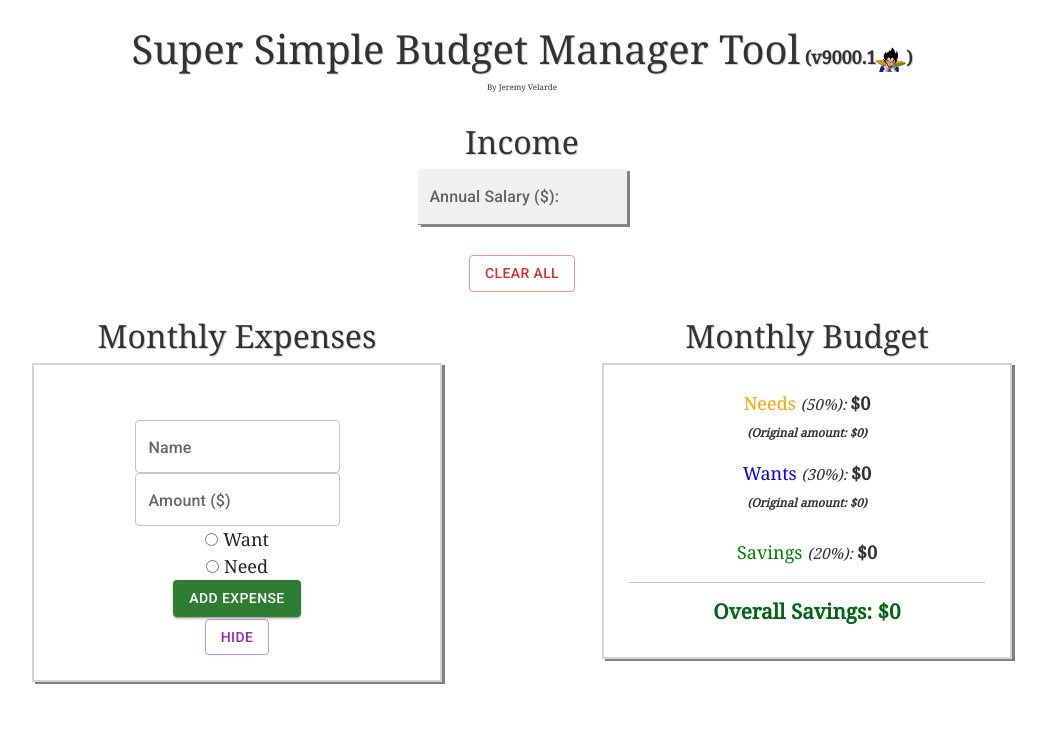
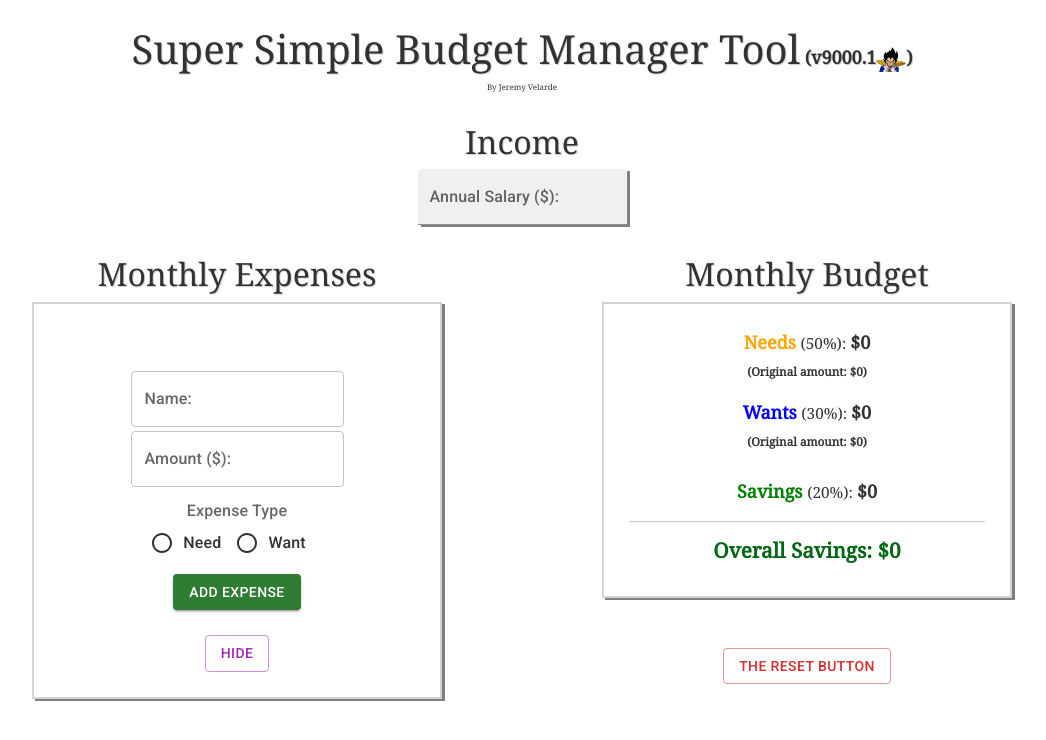
Before and after one commit to jvelarde94/budget-react-app, a React (Create React App) app: page / in a window 1280 px wide. Both pictures are taken after a click on the button "ADD EXPENSES". Shown: the top 740 px of the page, without its empty margins (118-1164 px from the left). Built offline with nearby package versions, Linux system fonts and the light colour scheme.

Commit message:
style update on radio buttons in expense form

```diff
--- a/src/App.js
+++ b/src/App.js
@@ -72,6 +72,7 @@ function App() {
 
   // Add expenses to expenses state array
   const addExpense = (expenses) => {
+    console.log(expenses);
     if (expenses === 0) {
       return null;
     }
@@ -184,7 +185,7 @@ function App() {
   const clearAll = () => {
     if (
       window.confirm(
-        "Are you sure you would like to reset all information?"
+        "Are you sure you would like to reset all information on this page?"
       ) === true
     ) {
       document.getElementById("annual-salary").value = "";
@@ -203,7 +204,6 @@ function App() {
     <div className="container flex-row justify-content-center">
       <Header />
       <Income onChange={validateIncome} />
-      <Reset onClick={clearAll} />
       <div className="row">
         <div className="col-sm-6">
           <Expenses
@@ -221,6 +221,7 @@ function App() {
             needsOriginalVal={needsOriginalVal}
             wantsOriginalVal={wantsOriginalVal}
           />
+          <Reset onClick={clearAll} />
         </div>
       </div>
     </div>
--- a/src/components/Expense.js
+++ b/src/components/Expense.js
@@ -95,9 +95,9 @@ const Expense = ({ expenses, onDelete }) => {
   return (
     <div className="row expense-list">
       <div className="expense-column-needs col-md-5">
-        <span id="expense-title-needs" className="hide">
+        <h5 id="expense-title-needs" className="hide">
           Needs
-        </span>
+        </h5>
         {expenses &&
           expenses.map((expense) => (
             <div
@@ -127,9 +127,9 @@ const Expense = ({ expenses, onDelete }) => {
       <div className="vertical-line hide col-md-1 offset-md-1" />
 
       <div className="expense-column-wants col-md-5">
-        <span id="expense-title-wants" className="hide">
+        <h5 id="expense-title-wants" className="hide">
           Wants
-        </span>
+        </h5>
         {expenses &&
           expenses.map((expense) => (
             <div
--- a/src/components/Expenses.js
+++ b/src/components/Expenses.js
@@ -1,5 +1,14 @@
 import { React, useState } from "react";
-import { Typography, TextField, FormControl, Button } from "@mui/material";
+import {
+  Typography,
+  TextField,
+  FormControl,
+  FormControlLabel,
+  FormLabel,
+  Button,
+  RadioGroup,
+  Radio,
+} from "@mui/material";
 import Expense from "./Expense";
 
 /* TODO:
@@ -21,15 +30,15 @@ const Expenses = ({ expenses, onAdd, onDelete }) => {
   const [keyCounter, updateKeyCounter] = useState(1);
 
   const showAddExpenses = (e) => {
-    let form = document.getElementById("expense-form");
+    let form = document.getElementById("expenses-form");
     if (form.className.includes("hide")) {
       e.target.innerHTML = "Hide";
-      form.classList.add("show");
-      form.classList.remove("hide");
+      form.classList.toggle("show");
+      form.classList.toggle("hide");
     } else {
       e.target.innerHTML = "Add expenses";
-      form.classList.remove("show");
-      form.classList.add("hide");
+      form.classList.toggle("show");
+      form.classList.toggle("hide");
     }
   };
 
@@ -68,14 +77,14 @@ const Expenses = ({ expenses, onAdd, onDelete }) => {
       <div className="expenses-box">
         <Expense expenses={expenses} expType={expType} onDelete={onDelete} />
         <hr id="expense-form-divider" className="expense-divider hide" />
-        <div className="add-expenses-collapsible">
-          <form id="expense-form" className="hide" onSubmit={onSubmit}>
+        <div className="add-expenses-collapsible expenses-form-container">
+          <form id="expenses-form" className="hide" onSubmit={onSubmit}>
             <FormControl>
               <TextField
                 id="expense-type"
                 className="expense-input-field"
                 type="text"
-                label="Name"
+                label="Name:"
                 variant="outlined"
                 onChange={(e) => setExpense(e.target.value)}
               />
@@ -83,40 +92,46 @@ const Expenses = ({ expenses, onAdd, onDelete }) => {
                 id="expense-amt"
                 className="expense-input-field"
                 type="number"
-                label="Amount ($)"
+                label="Amount ($):"
                 variant="outlined"
                 value={expAmt}
                 onChange={(e) => setExpAmt(e.target.value)}
               />
-            </FormControl>
-            <br />
-            <input
-              required
-              type="radio"
+              <div className="radio-buttons-group">
+                <FormLabel id="expense-type-button-group-label">
+                  Expense Type
+                </FormLabel>
+                <RadioGroup
+                  className="radio-buttons"
+                  row
+                  aria-labelledby="expense-type-radio-buttons-group-label"
+                  // defaultValue="need"
+                  name="expense-type"
+                >
+                  <FormControlLabel
+                    id="expense-need"
+                    value="need"
+                    // name="expense-type"
+                    control={<Radio />}
+                    label="Need"
+                    onClick={(e) => {
+                      setExpType("need");
+                    }}
+                  />
+                  <FormControlLabel
                     id="expense-want"
-              name="expense-type"
+                    // name="expense-type"
                     value="want"
+                    control={<Radio />}
+                    label="Want"
                     onClick={(e) => {
                       setExpType("want");
                     }}
                   />
-            <label htmlFor="expense-want" className="radio-label">
-              Want
-            </label>
-            <br />
-            <input
-              type="radio"
-              id="expense-need"
-              name="expense-type"
-              value="need"
-              onClick={(e) => {
-                setExpType("need");
-              }}
-            />
-            <label htmlFor="expense-need" className="radio-label">
-              Need
-            </label>
-            <br />
+                </RadioGroup>
+              </div>
+            </FormControl>
+            <div className="add-expense-button">
               <Button
                 variant="contained"
                 color="success"
@@ -125,6 +140,7 @@ const Expenses = ({ expenses, onAdd, onDelete }) => {
               >
                 Add expense
               </Button>
+            </div>
           </form>
           <div className="show-hide-expenses-form-button">
             <Button
--- a/src/components/Reset.js
+++ b/src/components/Reset.js
@@ -1,13 +1,20 @@
-import React from 'react'
-import Button from '@mui/material/Button'
+import React from "react";
+import Button from "@mui/material/Button";
 
-const Reset = ({onClick}) => {
+const Reset = ({ onClick }) => {
   return (
     <div className="reset">
-        {/* <img className="img" src="./rs-goblin.png"/> */}
-        <Button variant="outlined" color="error" className="reset-data" onClick={onClick}>Clear all</Button>
+      {/* <img className="img" src="./rs-goblin.png"/> */}
+      <Button
+        variant="outlined"
+        color="error"
+        className="reset-data"
+        onClick={onClick}
+      >
+        The reset button
+      </Button>
     </div>
-  )
-}
+  );
+};
 
-export default Reset
+export default Reset;
--- a/src/index.css
+++ b/src/index.css
@@ -109,7 +109,7 @@ input[type="number"] {
   /* grid-column: 2 / 4;
   grid-row: 3; */
   width: 100%;
-  margin: 25px auto;
+  margin: 0 auto;
   display: inline-block;
 }
 .budget-box {
@@ -125,21 +125,23 @@ input[type="number"] {
   font-weight: 700;
 }
 .budget-box .info {
-  font-style: italic;
   font-size: 0.85em;
   font-weight: 500;
 }
 .budget-box .needs {
   color: orange;
+  font-weight: 600;
 }
 .budget-box .wants {
   color: blue;
+  font-weight: 600;
 }
 .budget-box .savings-amount {
   margin: 25px auto 0 auto;
 }
 .budget-box .savings {
   color: green;
+  font-weight: 600;
 }
 .budget-box .result {
   font-weight: 700;
@@ -147,7 +149,6 @@ input[type="number"] {
 }
 .budget-box .original-val {
   font-size: 0.65em;
-  font-style: italic;
   font-weight: 600;
 }
 .budget-box .overall-savings {
@@ -163,7 +164,7 @@ input[type="number"] {
   grid-row: 3; */
   width: 100%;
   /* text-align: center; */
-  margin: 25px auto;
+  margin: 0 auto;
   display: inline-block;
 }
 .expenses-box {
@@ -175,14 +176,17 @@ input[type="number"] {
   margin: 0 auto;
   font-size: 18px;
 }
-.expenses-box .show-hide-expenses-form-button {
+.expenses-box .add-expense-button {
+  margin: 0 auto;
   text-align: center;
 }
-.expenses-box #expense-type,
-.expenses-box #expense-amt {
-  display: inline-block;
-  margin: 5px auto;
-  padding: 10px;
+.expenses-box .show-hide-expenses-form-button {
+  margin: 25px auto 0 auto;
+  text-align: center;
+}
+.expenses-box .expense-input-field {
+  /* display: inline-block; */
+  margin: 2px auto;
   line-height: 2px;
 }
 .expenses-box .radio-label {
@@ -196,9 +200,28 @@ input[type="number"] {
 }
 .expenses-box .hide {
   display: none;
+  transition-property: display transform;
+  transition-timing-function: ease-in-out;
+  transition-duration: 0.5s;
 }
 .expenses-box .show {
   display: block;
+  transition-property: display transform;
+  transition-timing-function: ease-in-out;
+  transition-duration: 1.5s;
+}
+.expenses-box .expenses-form-container {
+  margin: 25px auto 0 auto;
+  text-align: center;
+}
+.expenses-box #expense-type-button-group-label {
+  display: block;
+}
+.expenses-box .radio-buttons {
+  display: inline;
+}
+.expenses-box .radio-buttons-group {
+  margin: 10px auto;
 }
 /* END EXPENSES*/
 
@@ -212,6 +235,14 @@ input[type="number"] {
   align-content: space-evenly;
   align-items: center; */
   margin: 15px auto;
+}
+#expense-title-needs {
+  color: orange;
+  font-weight: 600;
+}
+#expense-title-wants {
+  color: blue;
+  font-weight: 600;
 }
 .expense-list .vertical-line {
   border-left: 2px solid lightgrey;
@@ -236,15 +267,15 @@ input[type="number"] {
 .expense-label-want {
   color: blue;
   /* text-decoration: underline; */
-  font-size: 17px;
-  font-weight: 600;
+  font-size: 15px;
+  font-weight: 500;
   margin: 0 7px;
 }
 .expense-label-need {
   color: orange;
   /* text-decoration: underline; */
-  font-size: 17px;
-  font-weight: 600;
+  font-size: 15px;
+  font-weight: 500;
   margin: 0 7px;
 }
 .expense-amount {
@@ -256,11 +287,6 @@ input[type="number"] {
 }
 .expense-type-need {
   color: orange;
-}
-
-#expense-form {
-  margin: 2px auto;
-  text-align: center;
 }
 /* END EXPENSE */
 
@@ -283,7 +309,7 @@ input[type="number"] {
 .reset {
   /* grid-column: 1 / 4;
   grid-row: 4; */
-  margin: 0 auto;
+  margin: 50px auto 10px auto;
   /* position: absolute; */
   /* right: 100px; */
   text-align: center;
@@ -297,12 +323,18 @@ input[type="number"] {
   }
   .income {
     width: 100%;
+    margin: 10px auto;
   }
   .expenses {
     width: 100%;
+    margin: 10px auto;
   }
   .budget {
     width: 100%;
+    margin: 10px auto;
+  }
+  .reset {
+    margin: 10px auto;
   }
 }
 /* END MOBILE STYLES */
```
Lines whose indentation alone changed are shown as unchanged.
